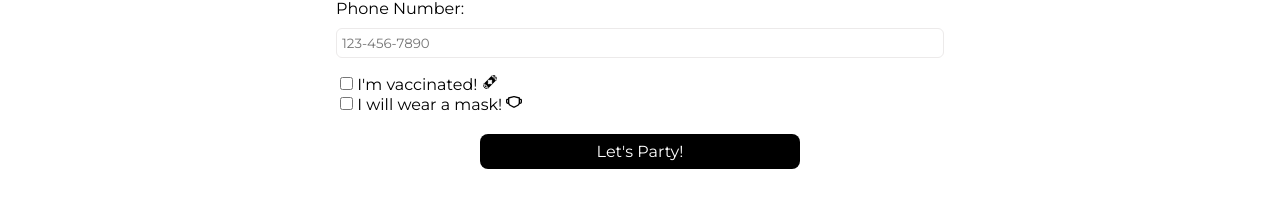
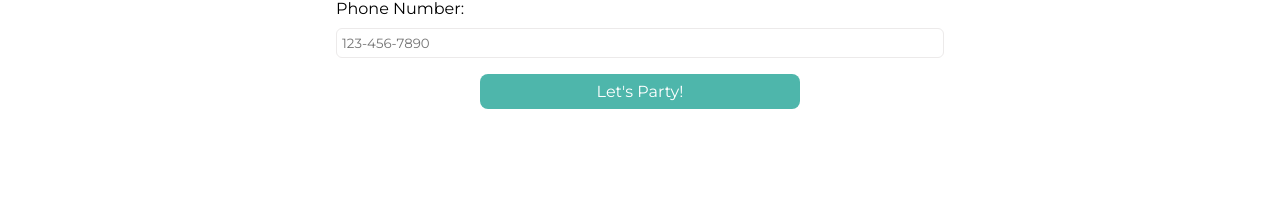
Before and after one commit to kristenwood123/RSVP-react-app, a React (Create React App) app: page /Rsvp in a window 1280 px wide. Shown: the part 484-703 px from the top of the page. Built offline with nearby package versions, Linux system fonts and the light colour scheme.

Commit message:
removed mask vaccine icons

```diff
--- a/src/components/List.js
+++ b/src/components/List.js
@@ -1,7 +1,6 @@
 import React from 'react'
 import { useGlobalContext } from '../context'
-import { RiSurgicalMaskLine } from 'react-icons/ri';
-import { GiHealthCapsule } from 'react-icons/gi';
+
 
 const List = () => {
   const { people } = useGlobalContext()
@@ -10,22 +9,17 @@ const List = () => {
     <section className ='list'>
       <h1 className='list__header'>Who's Going</h1>
       <p>These people are coming, are you?</p>
-      <p>A <RiSurgicalMaskLine style={{fontSize: '20px'}}/> means they are vaccinated. A <GiHealthCapsule style={{fontSize: '20px'}}/> means they will be wearing a mask!</p>
+
       <article className='attending'>
         <ul className='list__ul'>
           {people.map((person) => {
-            const {firstName, lastName, number, vacc, mask, id} = person;
-            console.log(mask);
+            const {firstName, lastName, number, id} = person;
             return (
 
               <li key={id} className='person'>
                 <div className='person__text'>
                 <h4>{firstName} {lastName}</h4>
                 <p>Phone: {number}</p>
-                <div className="icon" style={{display:'flex'}}>
-                  <p>{mask && <RiSurgicalMaskLine />}</p>
-                  <p>{vacc && <GiHealthCapsule />}</p>
-                </div>
                 </div>
               </li>
             )
@@ -34,20 +28,12 @@ const List = () => {
                 <div className='person__text'>
                 <h4>Annie Carlson</h4>
                 <p>Phone: 854-123-2432</p>
-                <div className="icon" style={{display:'flex'}}>
-                  <p><RiSurgicalMaskLine /></p>
-                  <p></p>
-                </div>
                 </div>
               </li>
                <li className='person'>
                 <div className='person__text'>
                 <h4>Frank Willis</h4>
                 <p>Phone: 555-123-1295</p>
-                <div className="icon" style={{display:'flex'}}>
-                  <p><GiHealthCapsule /></p>
-                  <p></p>
-                </div>
                 </div>
               </li>
           </ul>
--- a/src/components/Rsvp.js
+++ b/src/components/Rsvp.js
@@ -49,19 +49,6 @@ const { inputValues, handleOnChange, handleSubmit, state} = useGlobalContext()
             onChange={handleOnChange}
             required />
         </div>
-      </fieldset>
-      <fieldset>
-        <div className="rsvp-additions">
-            <div>
-              <input type="checkbox" id='vacc' name='vacc' checked={inputValues.vacc} onChange={handleOnChange}/>
-              <label htmlFor="vacc"> I'm vaccinated! <GiHealthCapsule/></label>
-            </div>
-
-            <div>
-              <input type="checkbox" id='mask' name='mask' checked={inputValues.mask} onChange={handleOnChange}/>
-              <label htmlFor="mask"> I will wear a mask! <RiSurgicalMaskLine/></label>
-            </div>
-          </div>
            <button type='submit' className='btn'>Let's Party!</button>
       </fieldset>
       </form>
--- a/src/index.css
+++ b/src/index.css
@@ -224,15 +224,9 @@ fieldset {
   flex-direction: column;
 }
 
-.rsvp-additions {
-  display: flex;
-  flex-direction: column;
-  margin: 0 0 20px 20px;
-}
-
 .btn {
   margin: 0 auto;
-  background-color: black;
+  background-color: var(--color-teal);
   color: white;
   width: 50%;
   border: none;
@@ -243,8 +237,8 @@ fieldset {
 }
 
 .btn:hover {
-  background-color: orange;
-  color: black;
+  background-color: black;
+  color: white;
   font-weight: 500;
 }
 
```
